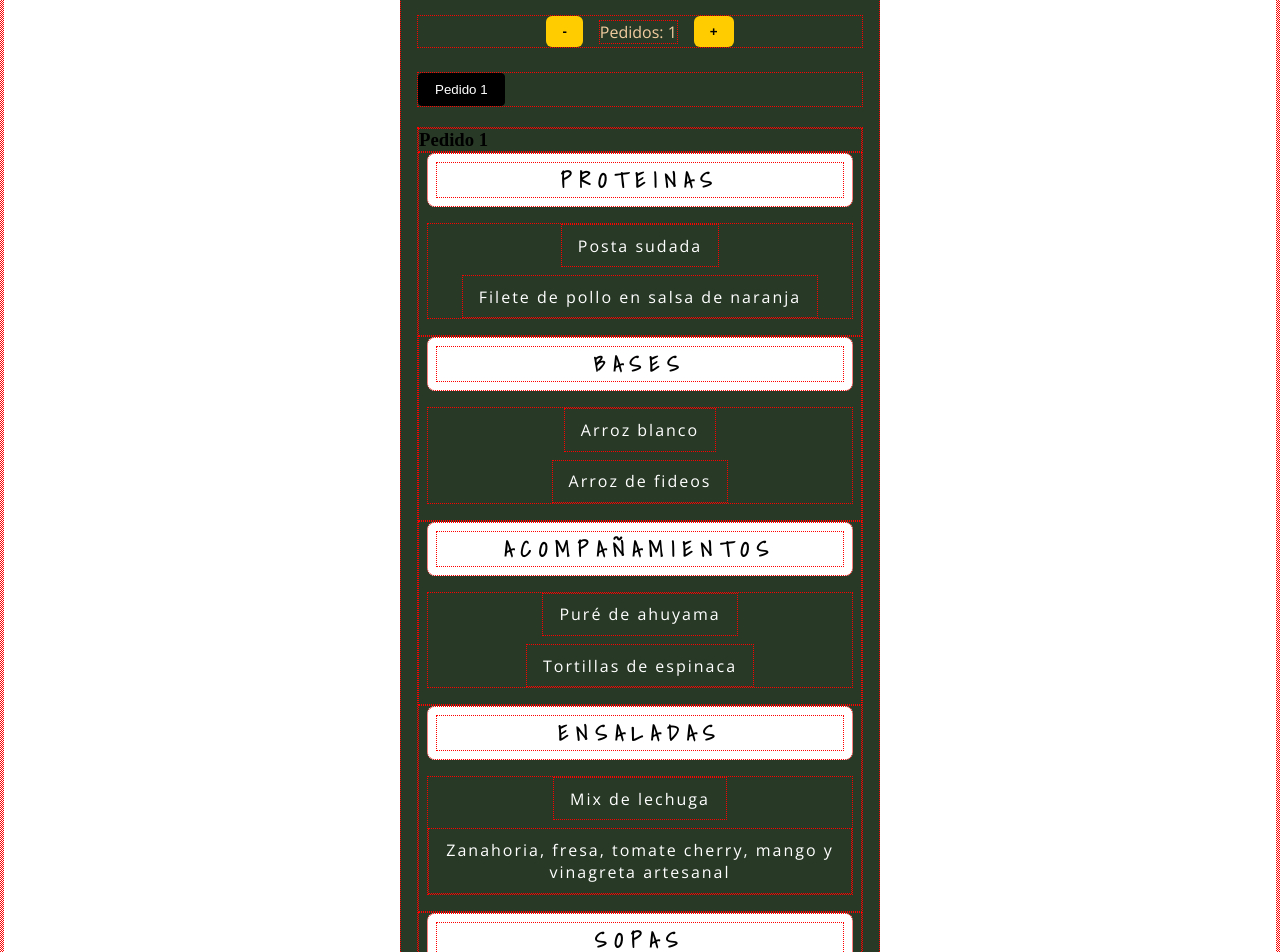
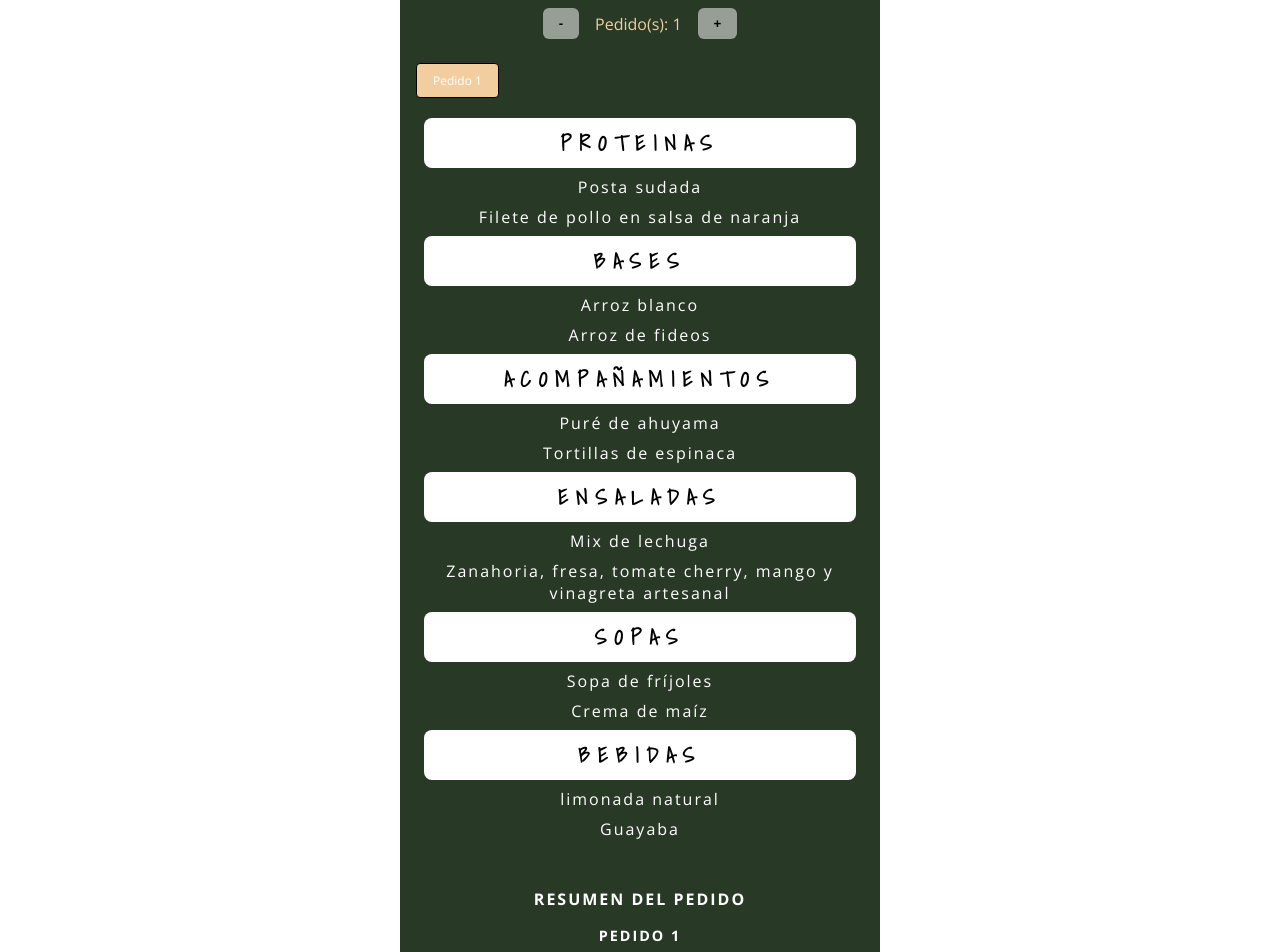
Before and after one commit to EsneiderCdD/MartinaClandestina, a React (Vite) app: page /menu/jueves in a window 1280 px wide. Shown: the part 100-1052 px from the top of the page. Built offline with nearby package versions, Linux system fonts and the light colour scheme.

Commit message:
Mejoras tipograficas

```diff
--- a/src/components/DayMenu/DayMenu.jsx
+++ b/src/components/DayMenu/DayMenu.jsx
@@ -59,7 +59,7 @@ const DayMenu = ({ dia, menu }) => {
 
       {/* Formulario del pedido activo */}
       <div className={styles.bloque}>
-        <h3 className={styles.subtitulo}>Pedido {pedidoActivo + 1}</h3>
+
 
         {Object.entries(menu).map(([categoria, opciones]) => (
           <DishSelector
--- a/src/components/DayMenu/DayMenu.module.css
+++ b/src/components/DayMenu/DayMenu.module.css
@@ -26,12 +26,12 @@
   margin-bottom: 0.5rem;
 }
 
-.categoriaTitulo {
+/* .categoriaTitulo {
   font-family: var(--font-category);
   font-size: 1rem;
   letter-spacing: 4px;
   text-transform: uppercase;
-}
+} */
 .pedidosSelector {
   display: flex;
   gap: 10px;
@@ -39,14 +39,16 @@
 }
 
 .pedidoBoton {
+  font-family: var(--font-category);
+  font-size: 0.75rem;
   padding: 8px 16px;
   border: 1px solid #000;
-  background-color: #fff;
+  background-color: #ffffff8d;
   cursor: pointer;
   border-radius: 4px;
 }
 
 .pedidoBoton.activo {
-  background-color: #000;
+  background-color: var(--color-logo);
   color: #fff;
 }
--- a/src/components/DishSelector/DishSelector.module.css
+++ b/src/components/DishSelector/DishSelector.module.css
@@ -8,7 +8,7 @@
   padding: 0.5rem;
   border-radius: 8px;
   text-align: center;
-  margin-bottom: 1rem;
+  margin-bottom: 0.5rem;
 }
 
 .titulo {
@@ -28,13 +28,13 @@
   flex-direction: column;
   align-items: center;
   gap: 0.5rem;
-  margin-bottom: 1rem;
+  margin-bottom: 0.5rem;
 
 }
 
 .boton {
   font-family: var(--font-category);
-  padding: 0.6rem 1rem;
+
   border: none;
 
   border-radius: 6px;
--- a/src/components/OrderQuantitySelector/OrderQuantitySelector.jsx
+++ b/src/components/OrderQuantitySelector/OrderQuantitySelector.jsx
@@ -11,7 +11,7 @@ const OrderQuantitySelector = ({ cantidad, setCantidad }) => {
   return (
     <div className={styles.selector}>
       <button onClick={disminuir} className={styles.boton}>-</button>
-      <span className={styles.cantidad}>Pedidos: {cantidad}</span>
+      <span className={styles.cantidad}>Pedido(s): {cantidad}</span>
       <button onClick={aumentar} className={styles.boton}>+</button>
     </div>
   )
--- a/src/components/OrderQuantitySelector/OrderQuantitySelector.module.css
+++ b/src/components/OrderQuantitySelector/OrderQuantitySelector.module.css
@@ -8,7 +8,7 @@
 }
 
 .boton {
-  background-color: var(--color-secondary);
+  background-color: #f0f0f08d;
   color: black;
   border: none;
   padding: 0.5rem 1rem;
--- a/src/components/OrderSummary/OrderSummary.module.css
+++ b/src/components/OrderSummary/OrderSummary.module.css
@@ -10,12 +10,22 @@
 
 .titulo {
   font-family: var(--font-category);
+
   font-size: 1rem;
   letter-spacing: 2px;
   text-transform: uppercase;
   text-align: center;
   margin-bottom: 1rem;
-  color: var(--color-text);
+  color: var(--color-primary);
+}
+.subtitulo {
+  font-family: var(--font-category);
+  font-size: 0.9rem;
+  letter-spacing: 2px;
+  text-transform: uppercase;
+  text-align: center;
+  margin-bottom: 1rem;
+  color: var(--color-primary);
 }
 
 .lista {
@@ -23,7 +33,7 @@
   padding: 0;
   font-family: var(--font-body);
   font-size: 0.95rem;
-  color: var(--color-text);
+  color: var(--color-primary);
   margin-bottom: 1rem;
 }
 
--- a/src/index.css
+++ b/src/index.css
@@ -23,5 +23,5 @@
   margin: 0;
   padding: 0;
   box-sizing: border-box;
-  border: red dotted 1px;
+  /* border: red dotted 1px; */
 }
```
